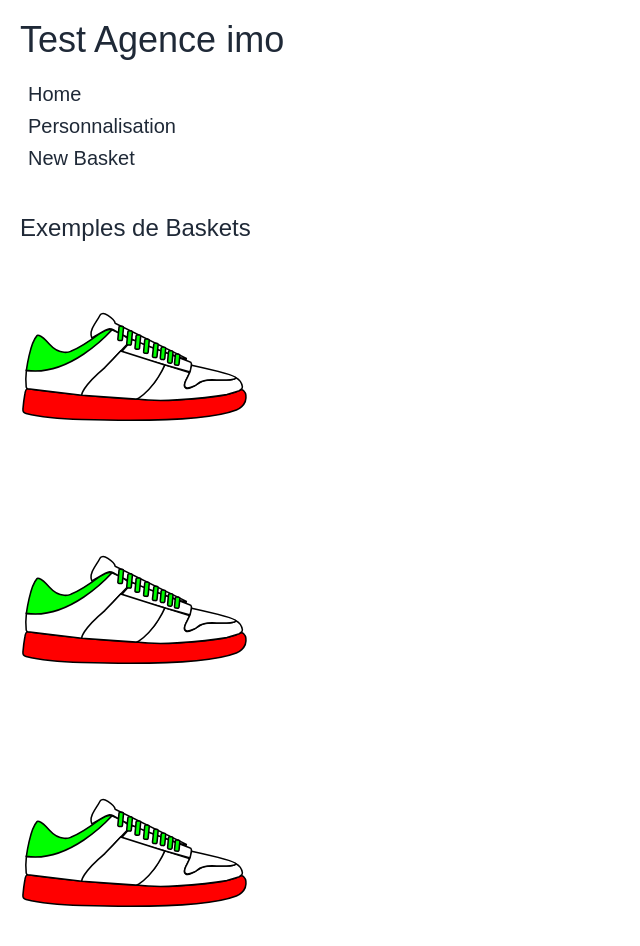
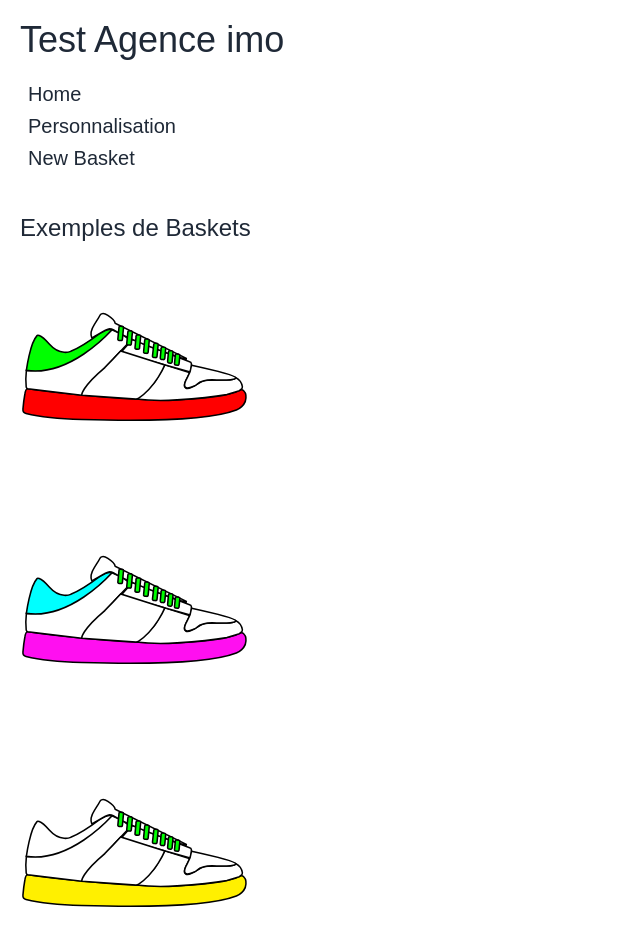
Before and after one commit to MMI-NFC-DEV-2022/configurateur-NinoDaSilva, a Vue app: page / in a window 1280 px wide. Shown: the top 946 px of the page, without its empty margins (0-640 px from the left). Built offline with nearby package versions, Linux system fonts and the light colour scheme; what @formkit/vue would draw is missing.

Commit message:
Liste d'exemples

```diff
--- a/src/pages/index.vue
+++ b/src/pages/index.vue
@@ -13,21 +13,21 @@ const exemples: Basket [] = [
     trimestre: "#FFFFFF",
   },
   {
-    semelle: "#FF0000",
+    semelle: "#FF0FF0",
     empeigne: "#FFFFFF",
     pointe: "#FFFFFF",
     oeillet: "#FFFFFF",
-    bande: "#00FF00",
+    bande: "#00FFFF",
     languette: "#FFFFFF",
     lacet: "#00FF00",
     trimestre: "#FFFFFF",
   },
   {
-    semelle: "#FF0000",
+    semelle: "#FFF000",
     empeigne: "#FFFFFF",
     pointe: "#FFFFFF",
     oeillet: "#FFFFFF",
-    bande: "#00FF00",
+    bande: "#FFFFFF",
     languette: "#FFFFFF",
     lacet: "#00FF00",
     trimestre: "#FFFFFF",
@@ -40,13 +40,13 @@ const exemples: Basket [] = [
     <h1 class="text-2xl">Exemples de Baskets</h1>
     <div class="flex flex-wrap gap-2">
       <div class="w-64">
-        <RouterLink
+        <RouterLink v-for="exemple in exemples" :key="exemple"
           :to="{
             name: '/basket/exemple/[data]',
-            params: { data: JSON.stringify(exemples) },
+            params: { data: JSON.stringify(exemple) },
           }"
         >
-          <BasketProfil class="w-64" v-for="exemple in exemples" v-bind="exemple" />
+          <BasketProfil class="w-64" v-bind="exemple" />
         </RouterLink>
       </div>
     </div>
```
